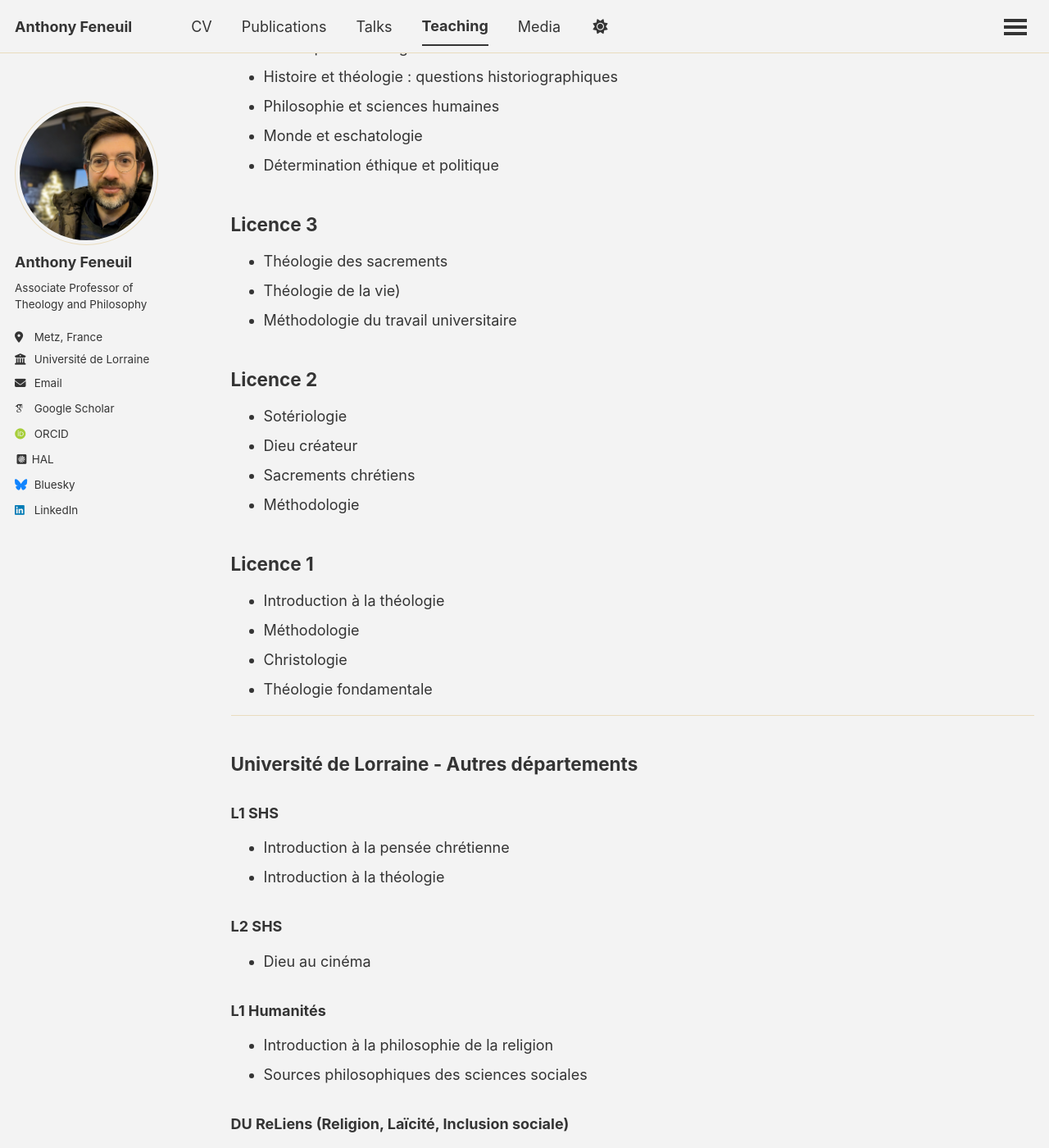
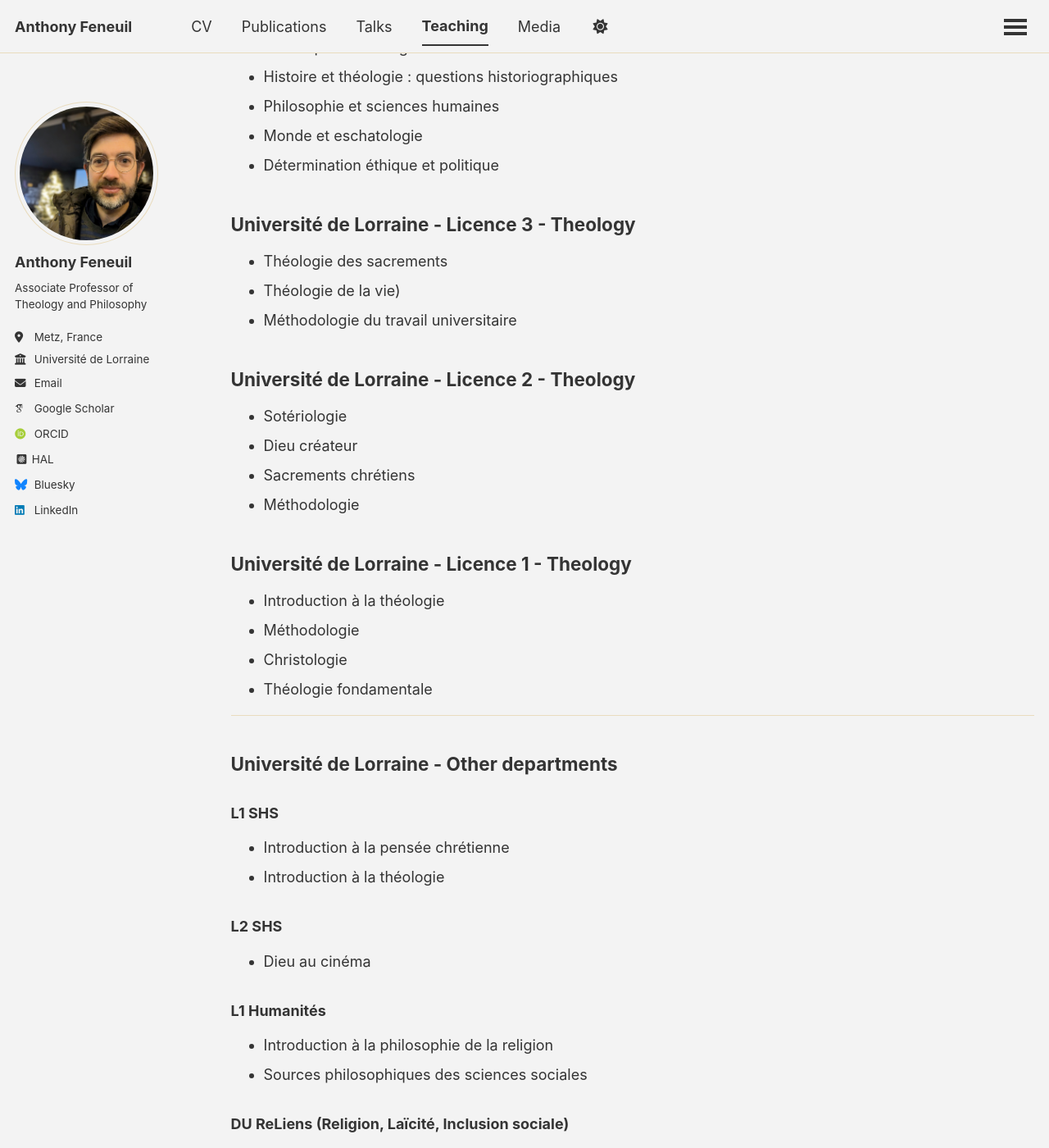
Before and after one commit to anfnl/anfnl.github.io, a Jekyll site: the page built from _pages/teaching.md, in a window 1280 px wide and 1400 px high, scrolled down 483 px. Shown: the whole window at 82% size. Built offline with Jekyll 4.4.1, drawn with Linux system fonts in a browser that asks for light colours; some web fonts are replaced; a script that is not in the unit is left out; some of the changed text lies outside the part shown.

Commit message:
Update teaching.md

```diff
--- a/_pages/teaching.md
+++ b/_pages/teaching.md
@@ -5,7 +5,7 @@ permalink: /teaching/
 author_profile: true
 ---
 
-## Master
+## Université de Lorraine - Master - Theology
 
 - Arts de l'écran
 - Questions de théologie contemporaine
@@ -22,29 +22,29 @@ author_profile: true
 - Monde et eschatologie
 - Détermination éthique et politique
 
-## Licence 3
+## Université de Lorraine - Licence 3 - Theology
 
 - Théologie des sacrements
 - Théologie de la vie)
 - Méthodologie du travail universitaire
 
-## Licence 2
+## Université de Lorraine - Licence 2 - Theology
 
 - Sotériologie
 - Dieu créateur
 - Sacrements chrétiens
 - Méthodologie
 
-## Licence 1
+## Université de Lorraine - Licence 1 - Theology
 
 - Introduction à la théologie
 - Méthodologie
 - Christologie
 - Théologie fondamentale
 
----
+----
 
-## Université de Lorraine - Autres départements
+## Université de Lorraine - Other departments
 
 ### L1 SHS
 - Introduction à la pensée chrétienne
@@ -61,9 +61,9 @@ author_profile: true
 - Introduction à la théologie
 - Littéralisme et critique
 
----
+----
 
-## Autres institutions et expérience internationale
+## International and External Teaching Experience
 
 ### Erasmus+
 **Université Félix-Houphouêt-Boigny, Abidjan, Côte d'Ivoire**
```
